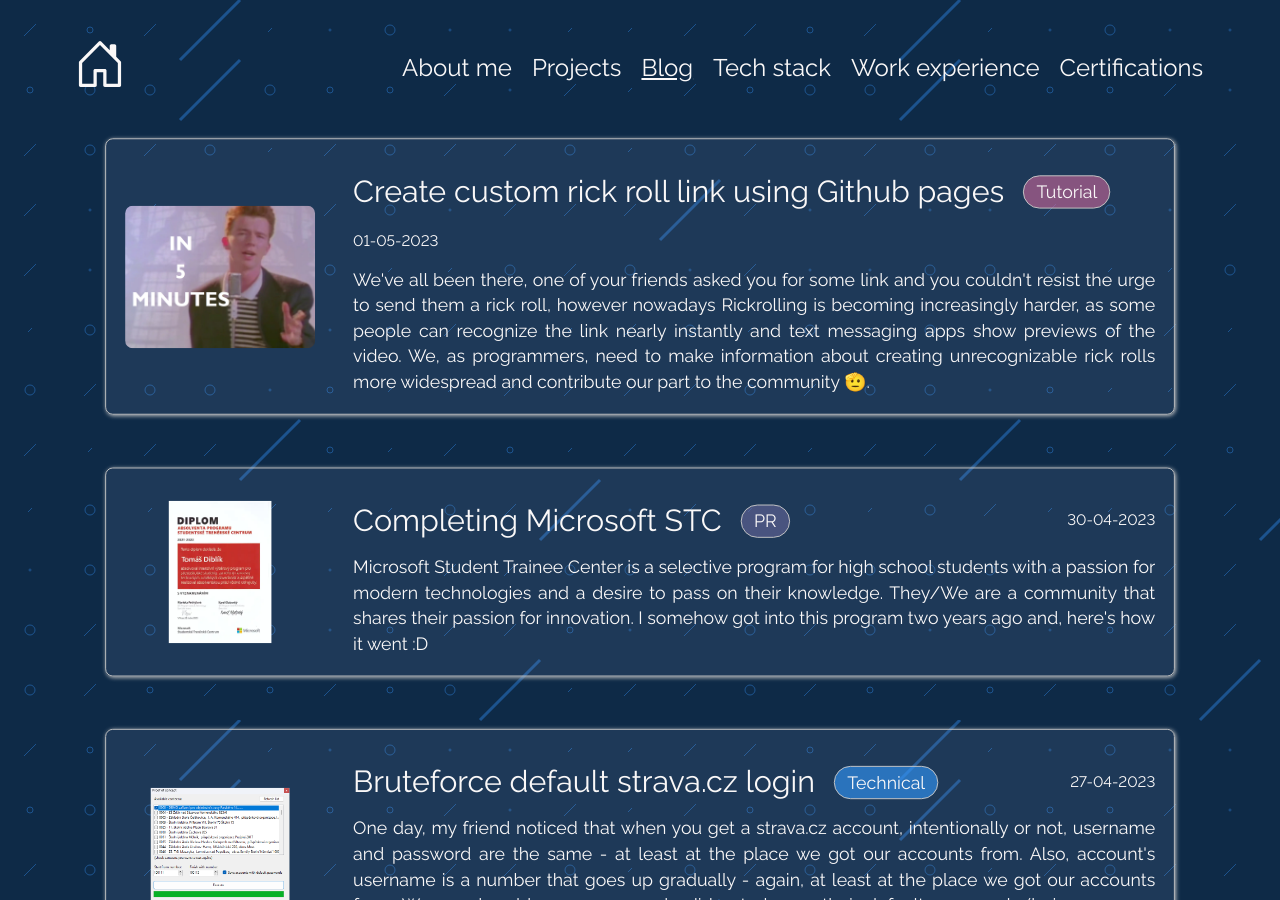
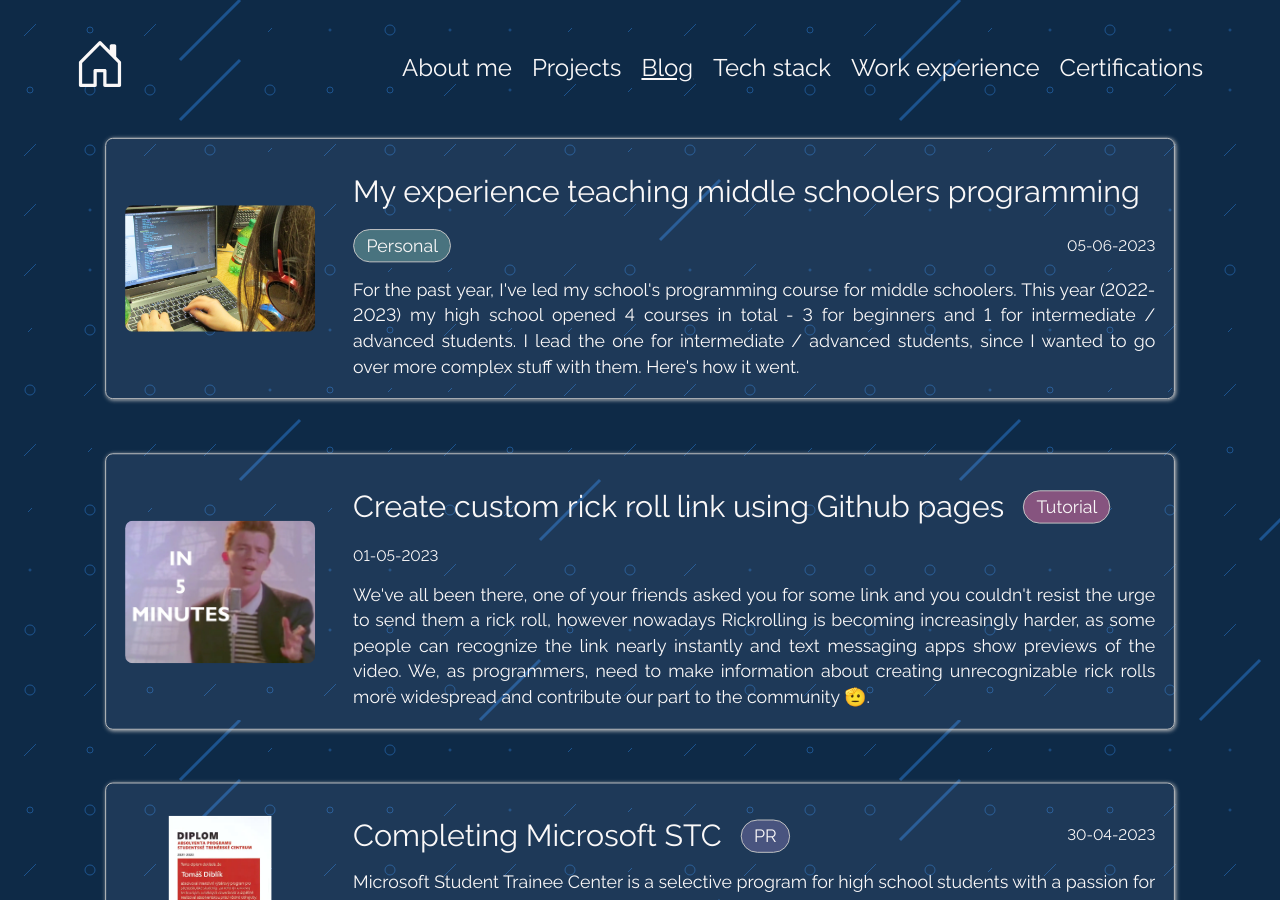
Before and after one commit to TDiblik/tomasdiblik.cz, a Jekyll site: the page built from src/pages/blog.html, in a window 1280 px wide and 900 px high. Built offline with Jekyll 4.4.1, drawn with Linux system fonts in a browser that asks for light colours.

Commit message:
[Feature] Blog post about teaching middle schoolers programming

```diff
--- a/src/pages/blog.html
+++ b/src/pages/blog.html
@@ -9,6 +9,17 @@
     <link rel="stylesheet" href="/assets/css/see-through-container.css" />
     <link rel="stylesheet" href="/assets/css/topic-badge.css" />
 ---
+
+{% include blog_post_preview_card.html
+ title = "My experience teaching middle schoolers programming"
+ type = "Personal"
+ release_date = "05-06-2023"
+ thumbnail_alt = "Random image of teenager programming I found on the internet under free-to-use-without-attribution license."
+ description = "
+ For the past year, I've led my school's programming course for middle schoolers. This year (2022-2023)
+ my high school opened 4 courses in total - 3 for beginners and 1 for intermediate / advanced students. I lead the one for
+ intermediate / advanced students, since I wanted to go over more complex stuff with them. Here's how it went.
+ " %}
 
 {% include blog_post_preview_card.html
  title = "Create custom rick roll link using Github pages"
```
Also changed, not shown: src/pages/blog/personal/05-06-2023/my-experience-teaching-middle-schoolers-programming.html (added, +70 -0 lines), src/pages/blog/personal/05-06-2023/thumbnail.webp (added), 1 other file.
